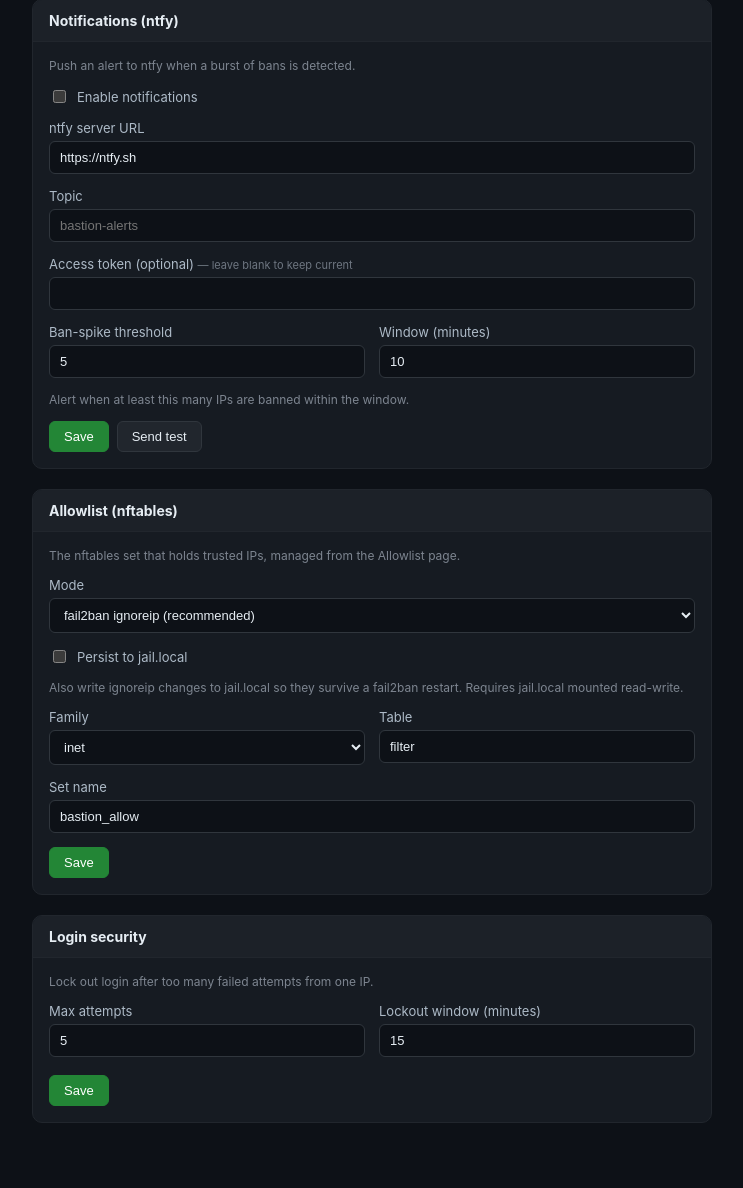
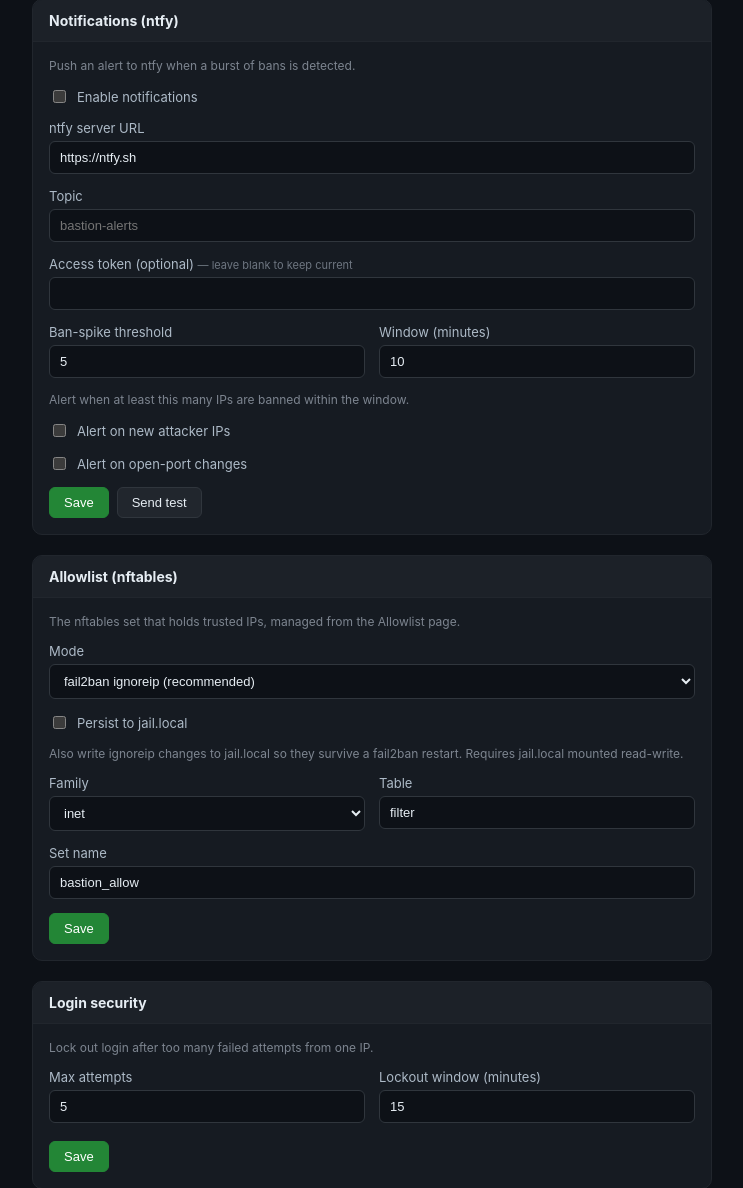
Before and after one commit to Jamkris/Bastion, a FastAPI app: page /settings in a window 1280 px wide. Shown: the part 239-1427 px from the top of the page, without its empty margins (268-1011 px from the left). Before the commit the page ends 1362 px from the top, so only its background shows below. Run offline with FastAPI, Linux system fonts and the light colour scheme.

Commit message:
feat: ntfy alerts for new attacker IPs and open-port changes

```diff
--- a/bastion/i18n.py
+++ b/bastion/i18n.py
@@ -83,6 +83,8 @@ TRANSLATIONS = {
         "lbl_ban_spike_threshold": "Ban-spike threshold",
         "lbl_ban_spike_window": "Window (minutes)",
         "hint_ban_spike": "Alert when at least this many IPs are banned within the window.",
+        "lbl_notify_new_attacker": "Alert on new attacker IPs",
+        "lbl_notify_port_change": "Alert on open-port changes",
         "sec_allowlist": "Allowlist (nftables)",
         "sec_allowlist_hint": "The nftables set that holds trusted IPs, managed from the Allowlist page.",
         "lbl_family": "Family",
@@ -200,6 +202,8 @@ TRANSLATIONS = {
         "lbl_ban_spike_threshold": "차단 급증 임계값",
         "lbl_ban_spike_window": "기간 (분)",
         "hint_ban_spike": "해당 기간 안에 이 개수 이상 차단되면 알립니다.",
+        "lbl_notify_new_attacker": "새 공격자 IP 알림",
+        "lbl_notify_port_change": "열린 포트 변경 알림",
         "sec_allowlist": "허용 목록 (nftables)",
         "sec_allowlist_hint": "신뢰하는 IP를 담는 nftables 셋으로, 허용 목록 페이지에서 관리합니다.",
         "lbl_family": "패밀리",
--- a/bastion/prefs.py
+++ b/bastion/prefs.py
@@ -33,6 +33,9 @@ DEFAULTS: dict[str, dict[str, Any]] = {
         "priority": "default",
         "ban_spike_threshold": 5,
         "ban_spike_window_min": 10,
+        # Additional event alerts (each independently toggleable).
+        "notify_new_attacker": False,
+        "notify_port_change": False,
     },
     "allowlist": {
         # "ignoreip" -> manage fail2ban ignoreip (works with any firewall);
--- a/bastion/web/app.py
+++ b/bastion/web/app.py
@@ -55,9 +55,10 @@ if not settings.auth_password:
     log.warning("BASTION_AUTH_PASSWORD is not set — the dashboard is OPEN (no login).")
 
 
-# ---------- Ban-spike alerting (background poller) ----------
-# Poll fail2ban periodically; when a burst of new bans crosses the configured
-# threshold within the window, push one ntfy alert (rate-limited by the window).
+# ---------- Intrusion alerting (background poller) ----------
+# Poll periodically and push ntfy alerts for: a burst of new bans (rate-limited
+# by the window), newly-seen attacker IPs, and open-port changes. Each event
+# type is independently toggleable in Settings.
 POLL_INTERVAL_SEC = 60
 
 _seen_bans: set[tuple[str, str]] = set()
@@ -65,9 +66,15 @@ _ban_events: list[float] = []
 _last_alert_at = 0.0
 _primed = False
 
+_seen_attackers: set[str] = set()
+_attackers_primed = False
+
+_seen_ports: set[tuple[int, str]] = set()
+_ports_primed = False
+
 
 def _poll_bans_once(now: float) -> None:
-    """One alerting pass. Pure-ish: time is injected so it can be tested."""
+    """Ban-spike pass. Pure-ish: time is injected so it can be tested."""
     global _seen_bans, _ban_events, _last_alert_at, _primed
     n = prefs.get("notifications")
     if not n["enabled"]:
@@ -108,13 +115,78 @@ def _poll_bans_once(now: float) -> None:
         _ban_events = []
 
 
+def _poll_new_attackers_once() -> None:
+    """Alert once for attacker IPs that are new since the last pass."""
+    global _seen_attackers, _attackers_primed
+    n = prefs.get("notifications")
+    if not n["enabled"] or not n.get("notify_new_attacker"):
+        return
+    data, error = dashboard.top_attackers()
+    if error:
+        return
+    current = {a.ip for a in (data or [])}
+    if not _attackers_primed:
+        _seen_attackers = current
+        _attackers_primed = True
+        return
+    new = current - _seen_attackers
+    _seen_attackers = current
+    if new:
+        sample = ", ".join(sorted(new)[:5])
+        notify.send(
+            f"Bastion: new attacker(s) ({len(new)})",
+            f"New attacker IP(s): {sample}",
+            tags="warning",
+            priority=n["priority"],
+            n=n,
+        )
+
+
+def _poll_port_changes_once() -> None:
+    """Alert when the set of listening ports changes (opened / closed)."""
+    global _seen_ports, _ports_primed
+    n = prefs.get("notifications")
+    if not n["enabled"] or not n.get("notify_port_change"):
+        return
+    data, error = dashboard.open_ports()
+    if error:
+        return
+    current = {(p.port, p.proto) for p in (data or [])}
+    if not _ports_primed:
+        _seen_ports = current
+        _ports_primed = True
+        return
+    opened = current - _seen_ports
+    closed = _seen_ports - current
+    _seen_ports = current
+    if opened or closed:
+        parts = []
+        if opened:
+            parts.append("opened: " + ", ".join(f"{p}/{pr}" for p, pr in sorted(opened)))
+        if closed:
+            parts.append("closed: " + ", ".join(f"{p}/{pr}" for p, pr in sorted(closed)))
+        notify.send(
+            "Bastion: port change",
+            "; ".join(parts),
+            tags="electric_plug",
+            priority=n["priority"],
+            n=n,
+        )
+
+
+def _poll_once(now: float) -> None:
+    _poll_bans_once(now)
+    _poll_new_attackers_once()
+    _poll_port_changes_once()
+
+
 async def _alert_loop() -> None:
     while True:
         await asyncio.sleep(POLL_INTERVAL_SEC)
         try:
-            _poll_bans_once(time.time())
+            _poll_once(time.time())
         except Exception as e:  # never let the loop die
-            log.warning("ban-spike poll failed: %s", e)
+            log.warning("alert poll failed: %s", e)
 
 
 @app.middleware("http")
--- a/bastion/web/templates/views/settings.html
+++ b/bastion/web/templates/views/settings.html
@@ -124,6 +124,14 @@
             </div>
           </div>
           <p class="hint">{{ t("hint_ban_spike") }}</p>
+          <div class="field check">
+            <input type="checkbox" id="n_new_attacker" name="notify_new_attacker" {% if n.notify_new_attacker %}checked{% endif %}>
+            <label for="n_new_attacker">{{ t("lbl_notify_new_attacker") }}</label>
+          </div>
+          <div class="field check">
+            <input type="checkbox" id="n_port_change" name="notify_port_change" {% if n.notify_port_change %}checked{% endif %}>
+            <label for="n_port_change">{{ t("lbl_notify_port_change") }}</label>
+          </div>
           <div class="formactions">
             <button type="submit" class="btn btn-primary">{{ t("btn_save") }}</button>
             <button type="submit" class="btn" formaction="/settings/notifications/test">{{ t("btn_test_notify") }}</button>
```
Also changed, not shown: tests/test_alerting.py (+76 -0 lines), CHANGELOG.md, README.md.
